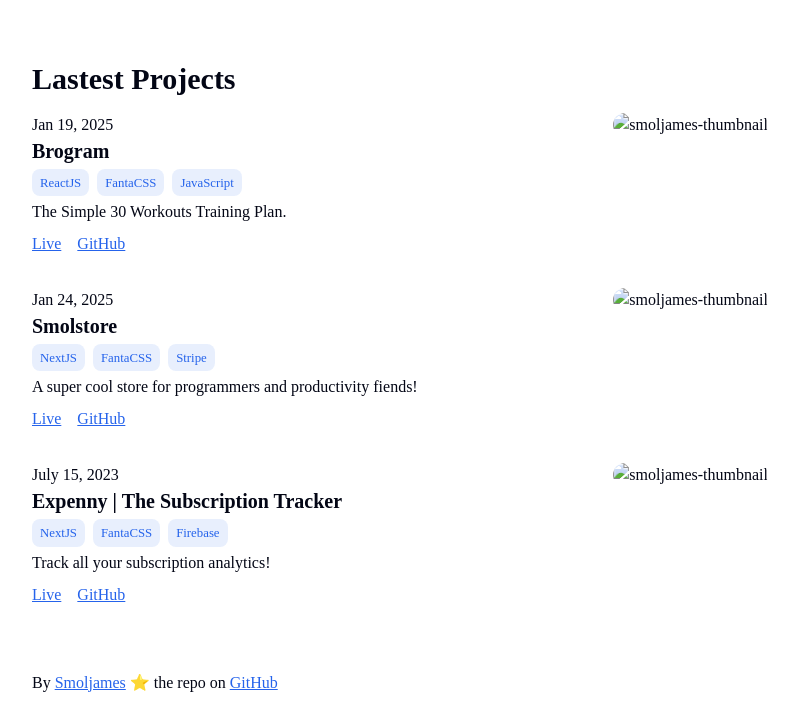
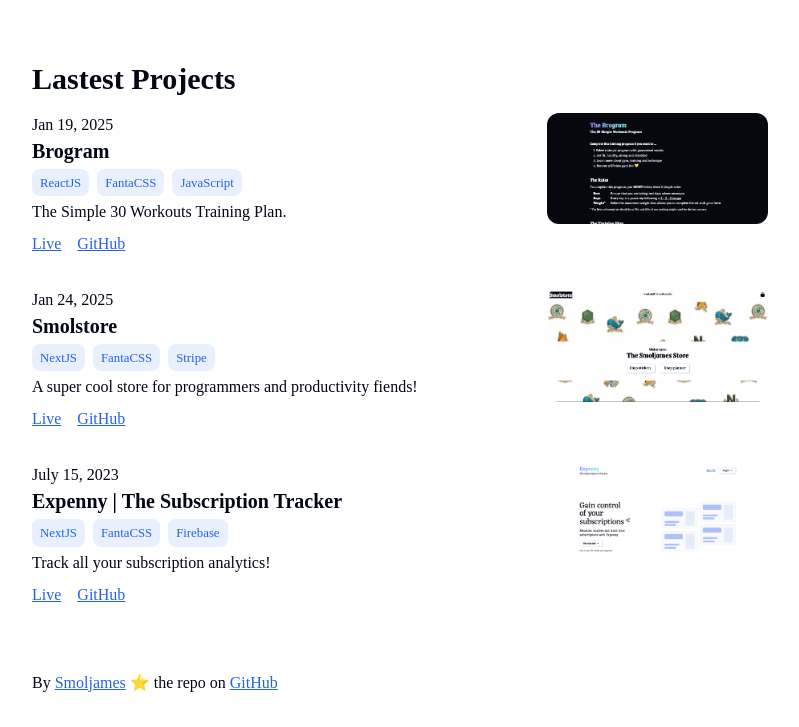
Before and after one commit to jamezmca/1_web_portfolio, a plain HTML site: page index.html in a window 1280 px wide. Shown: the part 738-1465 px from the top of the page, without its empty margins (240-1039 px from the left). Drawn offline with Linux system fonts and the light colour scheme; the site is published under a folder, as on GitHub Pages, so addresses that start at the root find nothing; a web font is replaced by a local one.

Commit message:
Update index.html

```diff
--- a/index.html
+++ b/index.html
@@ -108,7 +108,7 @@
                         </div>
                     </div>
                     <div class="img-div">
-                        <img class="big-img" src="/1_web_portfolio/public/brogram.png" alt="smoljames-thumbnail" />
+                        <img class="big-img" src="brogram.png" alt="smoljames-thumbnail" />
                     </div>
                 </div>
 
@@ -136,7 +136,7 @@
                         </div>
                     </div>
                     <div class="img-div">
-                        <img class="big-img" src="/1_web_portfolio/public/smolstore.png" alt="smoljames-thumbnail" />
+                        <img class="big-img" src="smolstore.png" alt="smoljames-thumbnail" />
                     </div>
                 </div>
 
@@ -164,7 +164,7 @@
                         </div>
                     </div>
                     <div class="img-div">
-                        <img class="big-img" src="/1_web_portfolio/public/expenny.png" alt="smoljames-thumbnail" />
+                        <img class="big-img" src="expenny.png" alt="smoljames-thumbnail" />
                     </div>
                 </div>
             </div>
```
